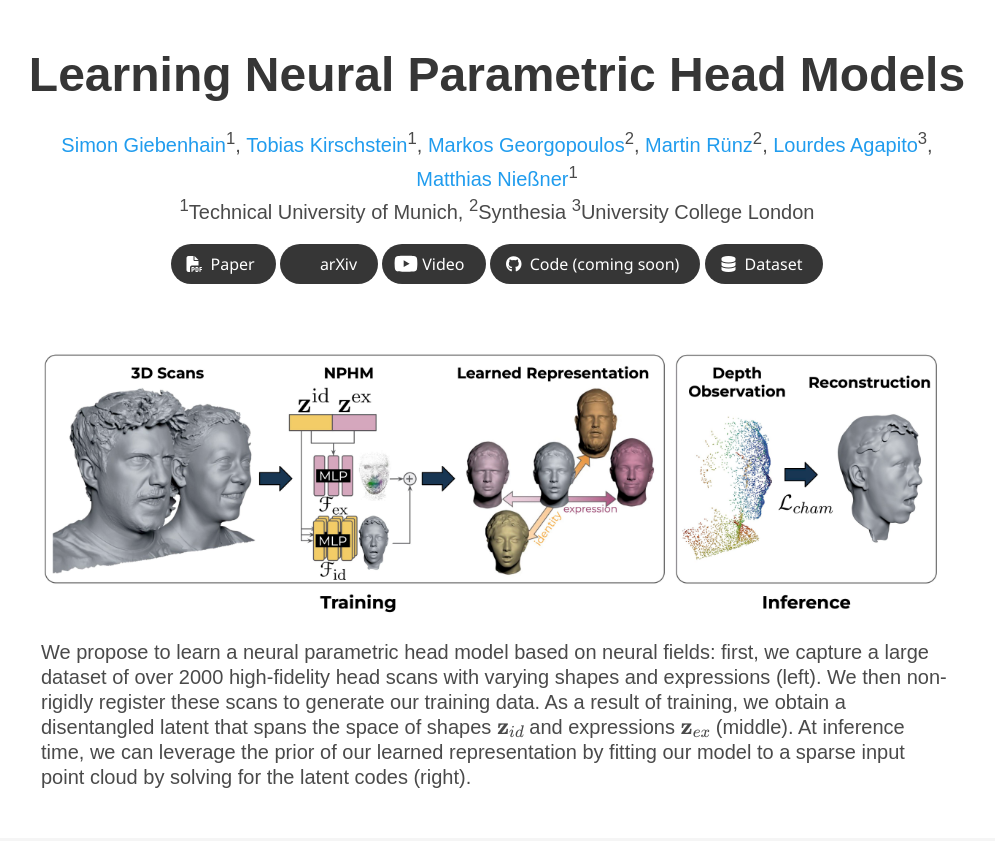
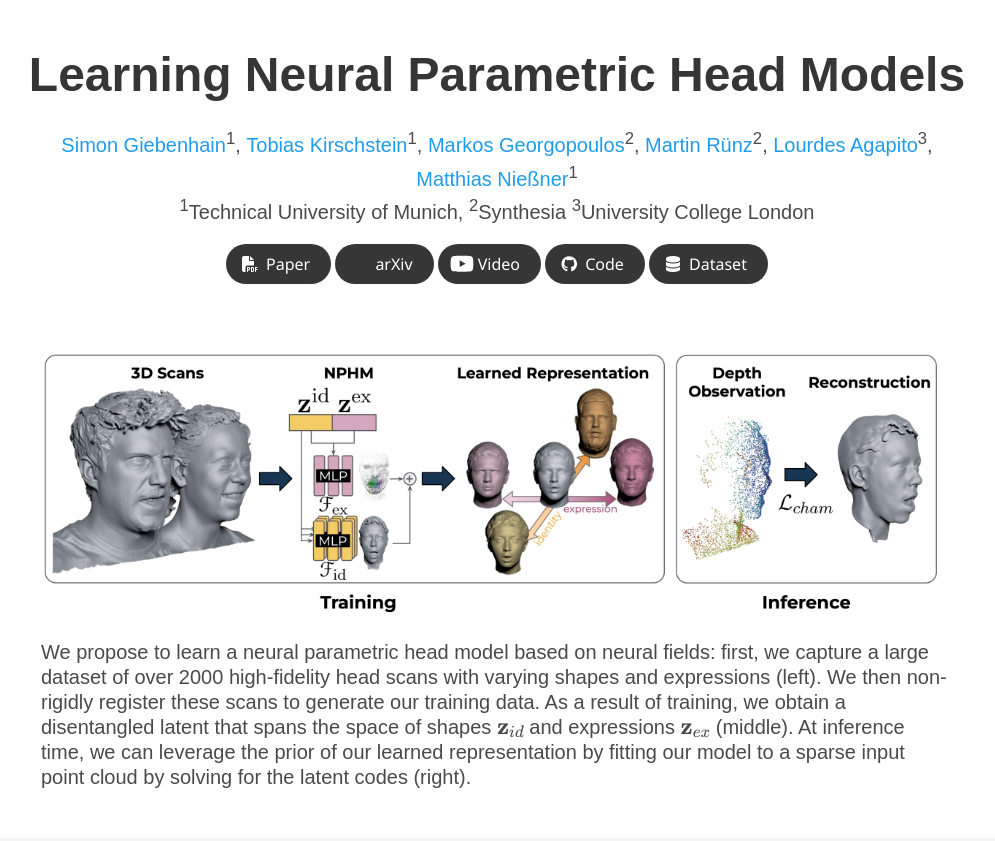
Before and after one commit to SimonGiebenhain/NPHM, a plain HTML site: page docs/index.html in a window 1280 px wide. Shown: the top 841 px of the page, without its empty margins (143-1138 px from the left). Drawn offline with nearby package versions, Linux system fonts and the light colour scheme; some packages are replaced by stand-ins of ours; a script that the page names is missing; some icons are missing; a web font is replaced by a local one.

Commit message:
Update index.html

```diff
--- a/docs/index.html
+++ b/docs/index.html
@@ -145,11 +145,11 @@
 
                                 <!-- Github Link. -->
                                 <span class="link-block">
-                                    <a class="external-link button is-normal is-rounded is-dark" href="https://github.com/SimonGiebenhain/NPHM">
+                                    <a class="external-link button is-normal is-rounded is-dark" href="https://github.com/SimonGiebenhain/NPHM#learning-neural-parametric-head-models-nphm">
                                         <span class="icon">
                                             <i class="fab fa-github"></i>
                                         </span>
-                                        <span>Code (coming soon)</span>
+                                        <span>Code</span>
                                     </a>
                                 </span>
                                 <!-- Dataset Link. -->
```
